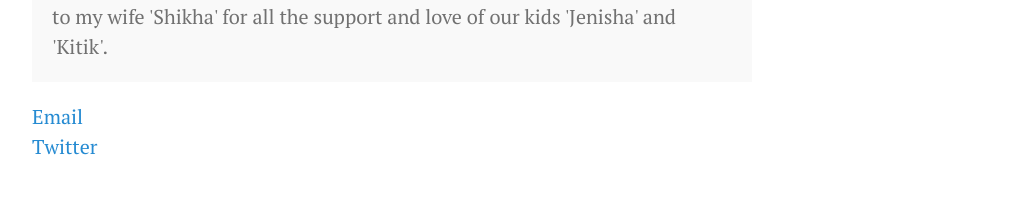
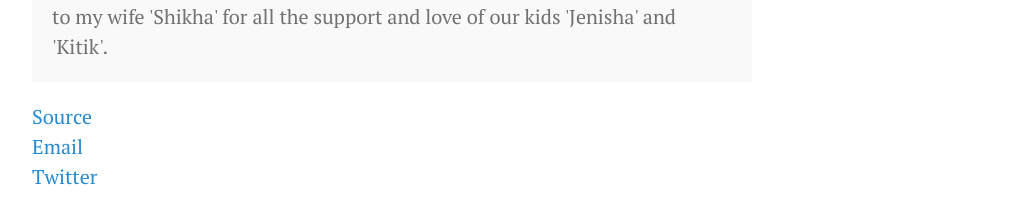
Before and after one commit to nishjeki/nishjeki.github.io, a Jekyll site: the page built from about.md, in a window 1280 px wide. Shown: the part 300-524 px from the top of the page, without its empty margins (248-1278 px from the left). Built offline with Jekyll 4.4.1, drawn with Linux system fonts in a browser that asks for light colours; Markdown is read by kramdown in place of the engine named in the settings.

Commit message:
Added websites source code link in about page

```diff
--- a/about.md
+++ b/about.md
@@ -8,5 +8,6 @@ title: About
   Thanks to my wife 'Shikha' for all the support and love of our kids 'Jenisha' and 'Kitik'.
 </p>
 
+[Source](http://github.com/nishjeki/nishjeki.github.io)<br/>
 [Email](mailto:nishjeki@gmail.com) <br/>
 [Twitter](https://twitter.com/nishjeki)
```
